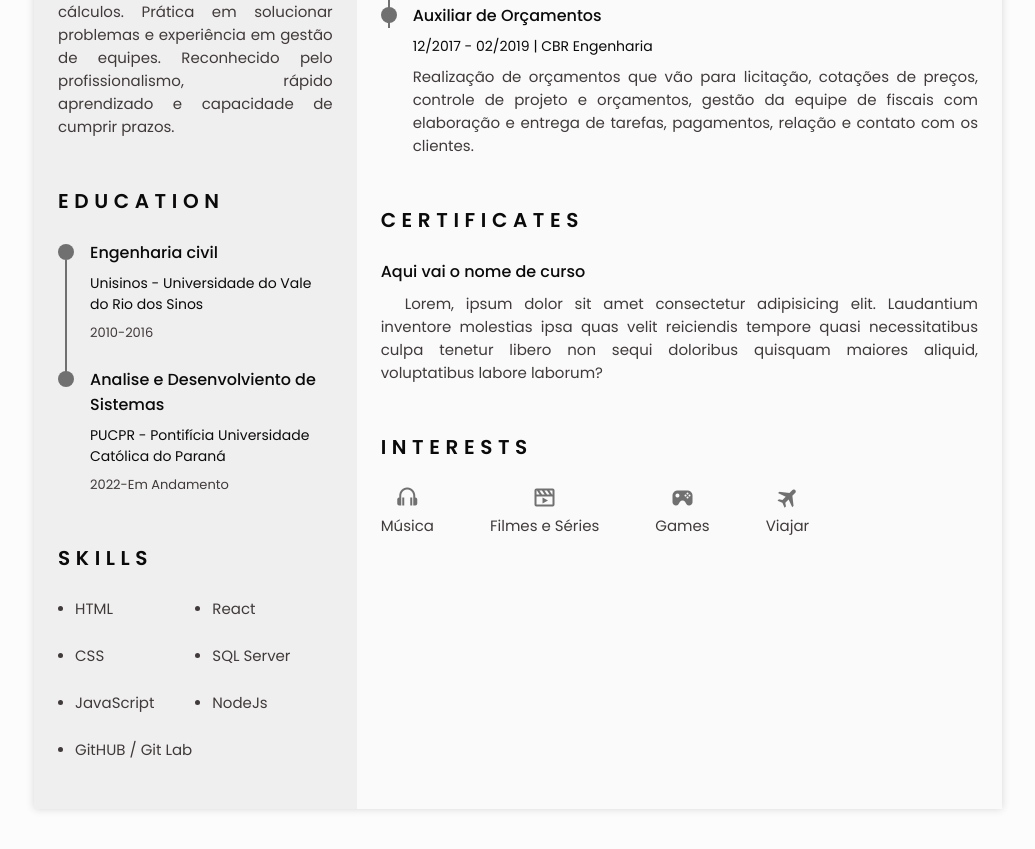
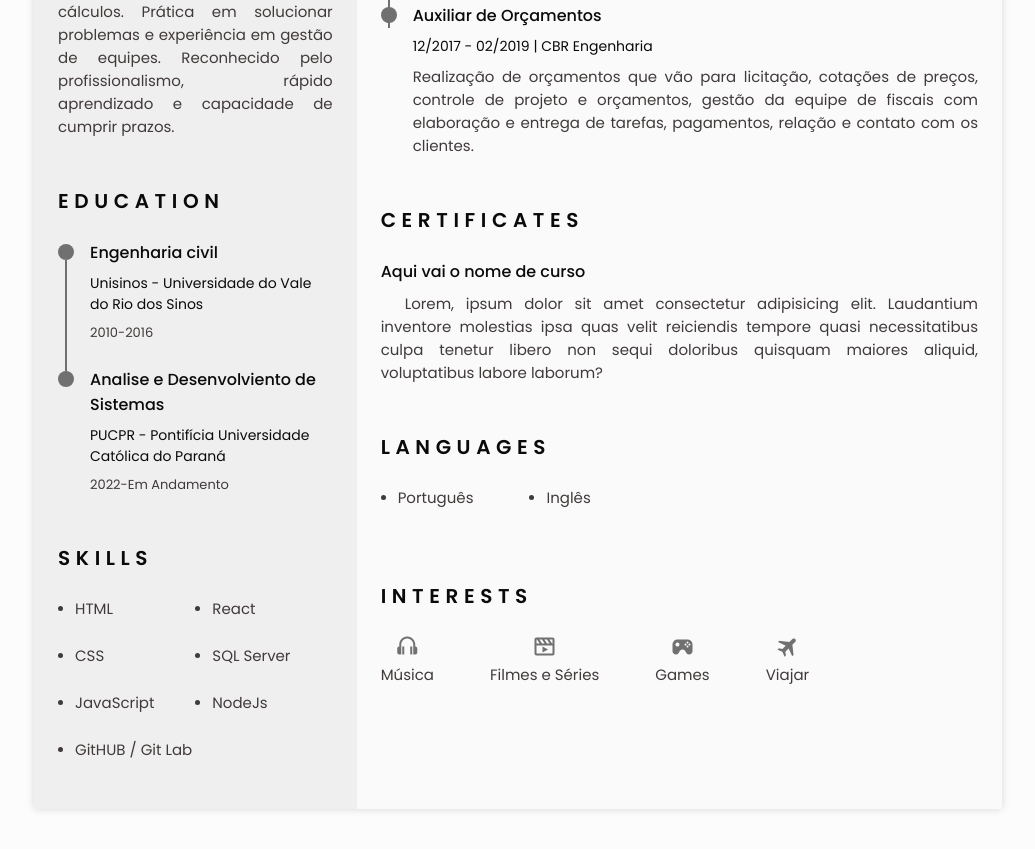
Before and after one commit to rrnato/letscode-curriculo-projeto-final, a plain HTML site: page index.html in a window 1280 px wide. Shown: the part 709-1558 px from the top of the page, without its empty margins (122-1157 px from the left). Drawn offline with nearby package versions, Linux system fonts and the light colour scheme.

Commit message:
Finalizado

```diff
--- a/index.html
+++ b/index.html
@@ -307,7 +307,7 @@
           </section>
 
           <!--========== LANGUAGES ==========-->
-          <section class="languages section hidden">
+          <section class="languages section">
             <h2 class="section-title">Languages</h2>
 
             <div class="languages__container">
```
